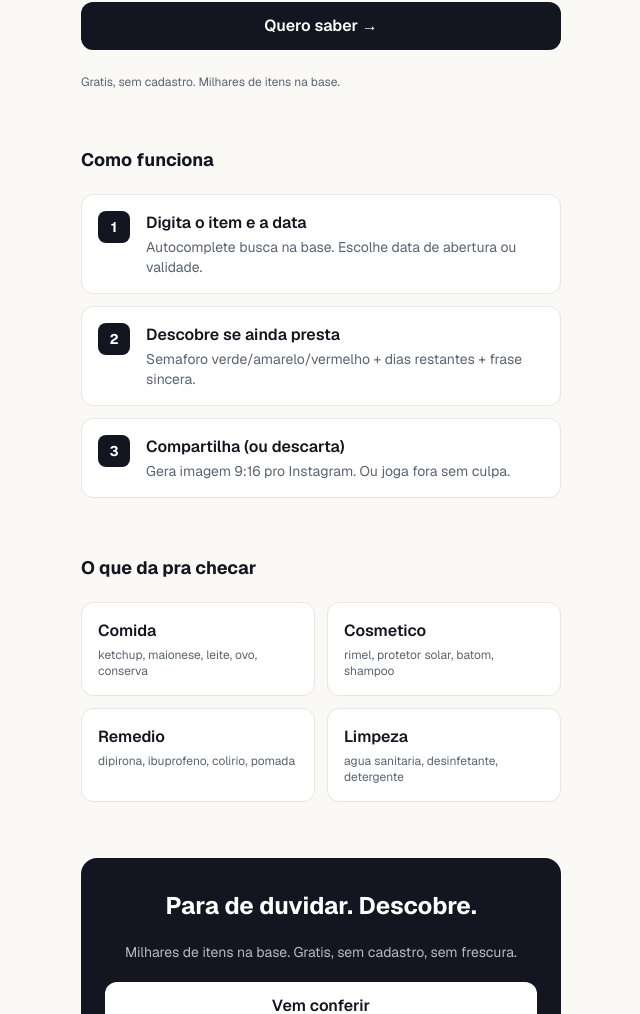
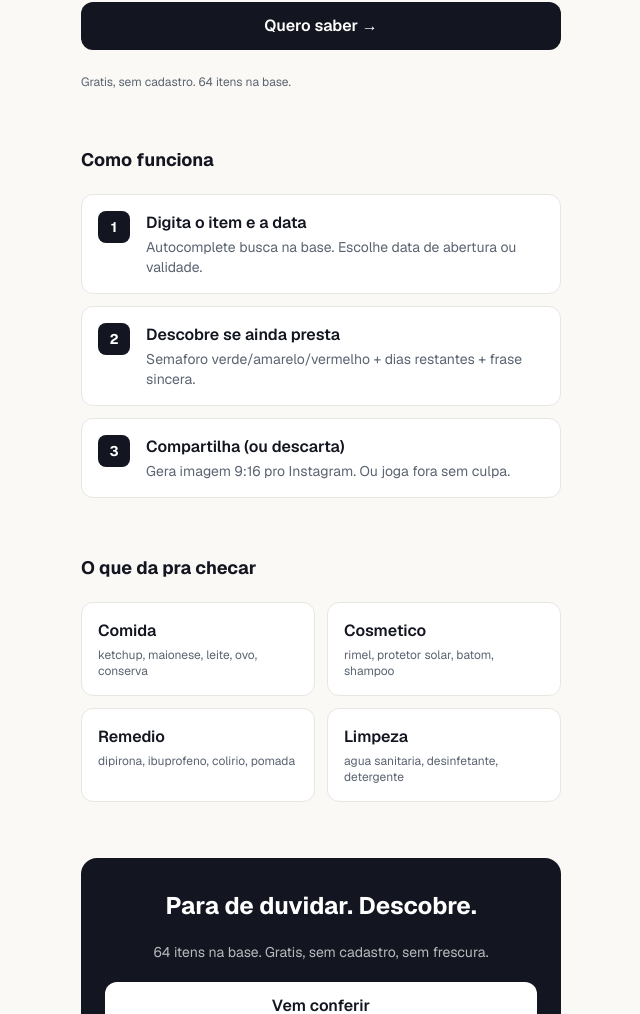
Before and after one commit to schnnjuan/thescanfood, a Next.js app: page / in a window 1280 px wide. Shown: the part 215-1229 px from the top of the page, without its empty margins (319-959 px from the left). Built offline with nearby package versions, Linux system fonts and the light colour scheme.

Commit message:
feat: LP counter with live total (seed + localStorage custom items)
- ItemCount client component reads seed.json + localStorage custom rules
- LandingPage hero + CTA show live count
- Updates when manual items added via NotFound flow

```diff
--- /dev/null
+++ b/src/components/ItemCount.tsx
@@ -0,0 +1,27 @@
+"use client";
+
+import { useEffect, useState } from "react";
+
+const CUSTOM_RULES_KEY = "aindada-custom-rules";
+
+type Props = {
+  staticCount: number;
+};
+
+export function ItemCount({ staticCount }: Props) {
+  const [total, setTotal] = useState(staticCount);
+
+  useEffect(() => {
+    try {
+      const raw = localStorage.getItem(CUSTOM_RULES_KEY);
+      if (raw) {
+        const custom = JSON.parse(raw);
+        setTotal(staticCount + (Array.isArray(custom) ? custom.length : 0));
+      }
+    } catch {
+      // ignore
+    }
+  }, [staticCount]);
+
+  return <span>{total.toLocaleString("pt-BR")} itens na base</span>;
+}
--- a/src/components/LandingPage.tsx
+++ b/src/components/LandingPage.tsx
@@ -1,4 +1,8 @@
 import Link from "next/link";
+import seed from "@/data/seed.json";
+import { ItemCount } from "@/components/ItemCount";
+
+const STATIC_COUNT = seed.length;
 
 const categories = [
   {
@@ -53,7 +57,7 @@ export function LandingPage() {
           </Link>
 
           <p className="text-xs text-muted">
-            Gratis, sem cadastro. Milhares de itens na base.
+            Gratis, sem cadastro. <ItemCount staticCount={STATIC_COUNT} />.
           </p>
         </section>
 
@@ -99,7 +103,7 @@ export function LandingPage() {
             Para de duvidar. Descobre.
           </h2>
           <p className="text-sm text-white/70">
-            Milhares de itens na base. Gratis, sem cadastro, sem frescura.
+            <ItemCount staticCount={STATIC_COUNT} />. Gratis, sem cadastro, sem frescura.
           </p>
           <Link
             href="/app"
```
